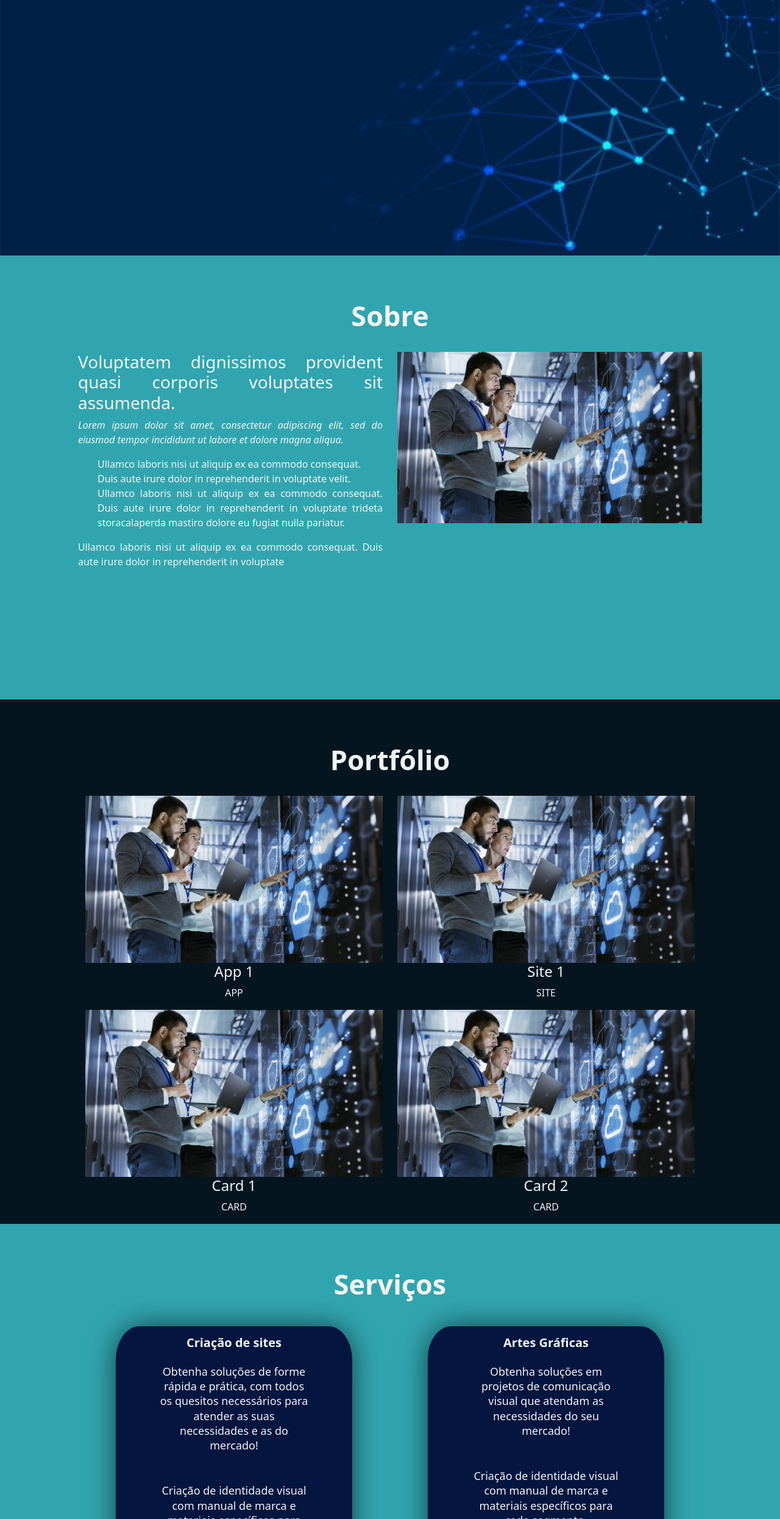
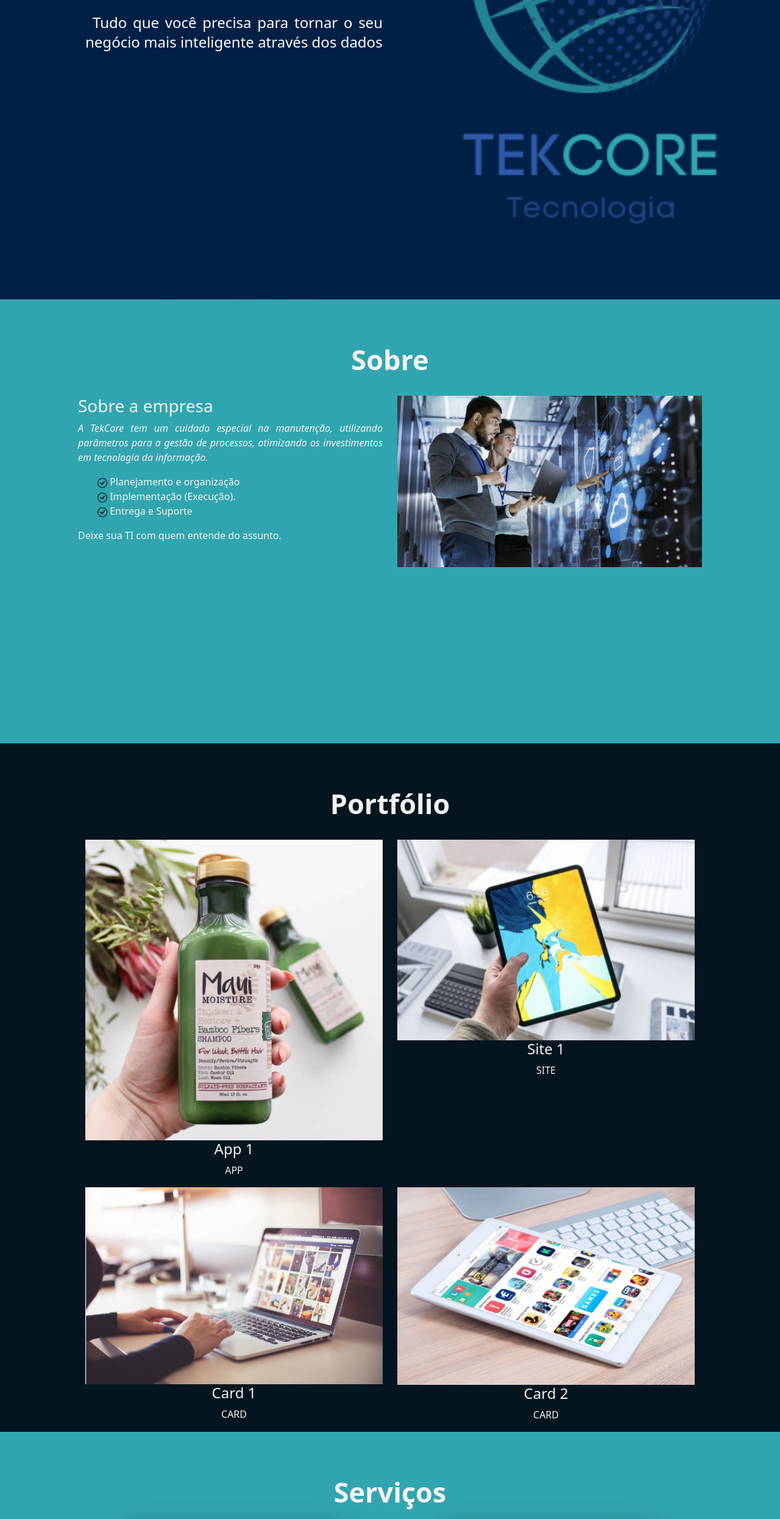
Before and after one commit to JoaoBoemer/LadingPage, a plain HTML site: page index.html in a window 1280 px wide. Shown: the part 309-2800 px from the top of the page at 61% size. Drawn offline with nearby package versions, Linux system fonts and the light colour scheme; files that its build step writes are made by us from their sources.

Commit message:
Add files via upload

```diff
--- a/css/style.css
+++ b/css/style.css
@@ -66,6 +66,10 @@ nav {
   text-align: center;
 }
 
+.portfolio-wrap img{
+  width: 100%;
+}
+
 .service_title{
   text-align: center;
   padding: 15px;
@@ -90,11 +94,11 @@ nav {
 .row .home_item {
   width: 50%;
   text-align:left;
-  margin-top:6%;
+  margin-top:15%;
   color: white;
   font-weight: bold;
   font-size: 40px;
-  min-height: 250px;
+
 }
 
 .home_text{
@@ -247,7 +251,7 @@ a:hover {
   }
 
   .social-icon a img{
-    vertical-align: top;
+    vertical-align:top;
     height: 100%;
   }
 
@@ -263,14 +267,14 @@ a:hover {
 .container__section__home {
   background-color: var(--frame-background);
   color: var(--texto-01);
-  background-image: url(background_home.jpg);
+  background-image: url(background_home.png);
   background-repeat: no-repeat, repeat;
   margin:auto;
   background-position-x: center;
   background-size: cover;
   z-index: 0;
   height: 100%;
-  min-height:91vh;
+  min-height:100vh;
 }
 
 .container__section__portfolio {
--- a/index.html
+++ b/index.html
@@ -52,18 +52,17 @@
             <img src="images/teste.jpg" class="img-fluid">
           </div>
           <div class="col-lg-6 pt-4 pt-lg-0 order-2 order-lg-1 content">
-            <h3>Voluptatem dignissimos provident quasi corporis voluptates sit assumenda.</h3>
+            <h3>Sobre a empresa</h3>
             <p class="fst-italic">
-              Lorem ipsum dolor sit amet, consectetur adipiscing elit, sed do eiusmod tempor incididunt ut labore et dolore
-              magna aliqua.
+              A TekCore tem um cuidado especial na manutenção, utilizando parâmetros para a gestão de processos, otimizando os investimentos em tecnologia da informação.
             </p>
             <ul>
-              <li><i class="bi bi-check-circle"></i> Ullamco laboris nisi ut aliquip ex ea commodo consequat.</li>
-              <li><i class="bi bi-check-circle"></i> Duis aute irure dolor in reprehenderit in voluptate velit.</li>
-              <li><i class="bi bi-check-circle"></i> Ullamco laboris nisi ut aliquip ex ea commodo consequat. Duis aute irure dolor in reprehenderit in voluptate trideta storacalaperda mastiro dolore eu fugiat nulla pariatur.</li>
+              <li><img src="images/check-circle.svg"> Planejamento e organização</li>
+              <li><img src="images/check-circle.svg"> Implementação (Execução).</li>
+              <li><img src="images/check-circle.svg"> Entrega e Suporte</li>
             </ul>
             <p>
-              Ullamco laboris nisi ut aliquip ex ea commodo consequat. Duis aute irure dolor in reprehenderit in voluptate
+              Deixe sua TI com quem entende do assunto.
             </p>
           </div>
         </div>
@@ -79,7 +78,7 @@
         <div class="col-lg-6 col-md-12 col-sm-12">
           <div class="col-lg-4 col-md-6 portfolio-item filter-card" style="width: 100%;">
             <div class="portfolio-wrap">
-              <img src="images/teste.jpg" class="img-fluid" alt="">
+              <img src="images/Portfolio1.png" class="img-fluid" alt="">
               <div class="portfolio__info">
                 <h4>App 1</h4>
                 <p>APP</p>
@@ -91,7 +90,7 @@
           <div>
             <div class="col-lg-4 col-md-6 portfolio-item filter-card" style="width: 100%;">
               <div class="portfolio-wrap">
-                <img src="images/teste.jpg" class="img-fluid" alt="">
+                <img src="images/Portfolio2.png" class="img-fluid" alt="">
                 <div class="portfolio__info">
                   <h4>Site 1</h4>
                   <p>SITE</p>
@@ -107,7 +106,7 @@
         <div class="col-lg-6 col-md-12 col-sm-12">
           <div class="col-lg-4 col-md-6 portfolio-item filter-card" style="width: 100%;">
             <div class="portfolio-wrap">
-              <img src="images/teste.jpg" class="img-fluid" alt="">
+              <img src="images/Portfolio3.png" class="img-fluid" alt="">
               <div class="portfolio__info">
                 <h4>Card 1</h4>
                 <p>CARD</p>
@@ -119,7 +118,7 @@
           <div>
             <div class="col-lg-4 col-md-6 portfolio-item filter-card" style="width: 100%;">
               <div class="portfolio-wrap">
-                <img src="images/teste.jpg" class="img-fluid" alt="">
+                <img src="images/Portfolio4.png" class="img-fluid" alt="">
                 <div class="portfolio__info">
                   <h4>Card 2</h4>
                   <p>CARD</p>
@@ -145,9 +144,9 @@
             <h2 class="service_title">Criação de sites</h2>
             <div class="service_text">
               <ul>
-                <li>Obtenha soluções de forme rápida e prática, com todos os quesitos necessários para atender as suas necessidades e as do mercado!</li>
-                <li>Criação de identidade visual com manual de marca e materiais específicos para cada segmento.</li>
-                <li>Criação de logotipos, cartão de visitas, arte para redes sociais, assinatura de e-mail, entre outros...</li>
+                <li>Alcance o seu público e esteja presente no mundo digital.</li>
+                <li>Design atraente, fácil de usar, responsivo e pronto para o Google!</li>
+                <li>Realizamos a hospedagem e a renovação do seu domínio com segurança e confiança.</li>
               </ul>
             </div>
           </div>
@@ -157,7 +156,7 @@
             <h1 class="service_title">Artes Gráficas</h1>
             <div class="service_text">
               <ul>
-                <li>Obtenha soluções em projetos de comunicação visual que atendam as necessidades do seu mercado!</li>
+                <li>Obtenha soluções de forme rápida e prática, com todos os quesitos necessários para atender as suas necessidades e as do mercado!</li>
                 <li>Criação de identidade visual com manual de marca e materiais específicos para cada segmento.</li>
                 <li>Criação de logotipos, cartão de visitas, arte para redes sociais, assinatura de e-mail, entre outros...</li>
               </ul>
@@ -170,7 +169,7 @@
 
   <section class="container__section__contato" id="contato">
     <div class="main_titles">
-      CONTATE-NOS
+      ENTRE EM CONTATO
     </div>
     <div class="container__contato">
       <div class="footer-sitemap">
```
Also changed, not shown: css/background_home.png (added), css/connection.png (added), images/Portfolio1.png (added), images/Portfolio2.png (added), images/Portfolio3.png (added), images/Portfolio4.png (added), images/check-circle.svg (added).
